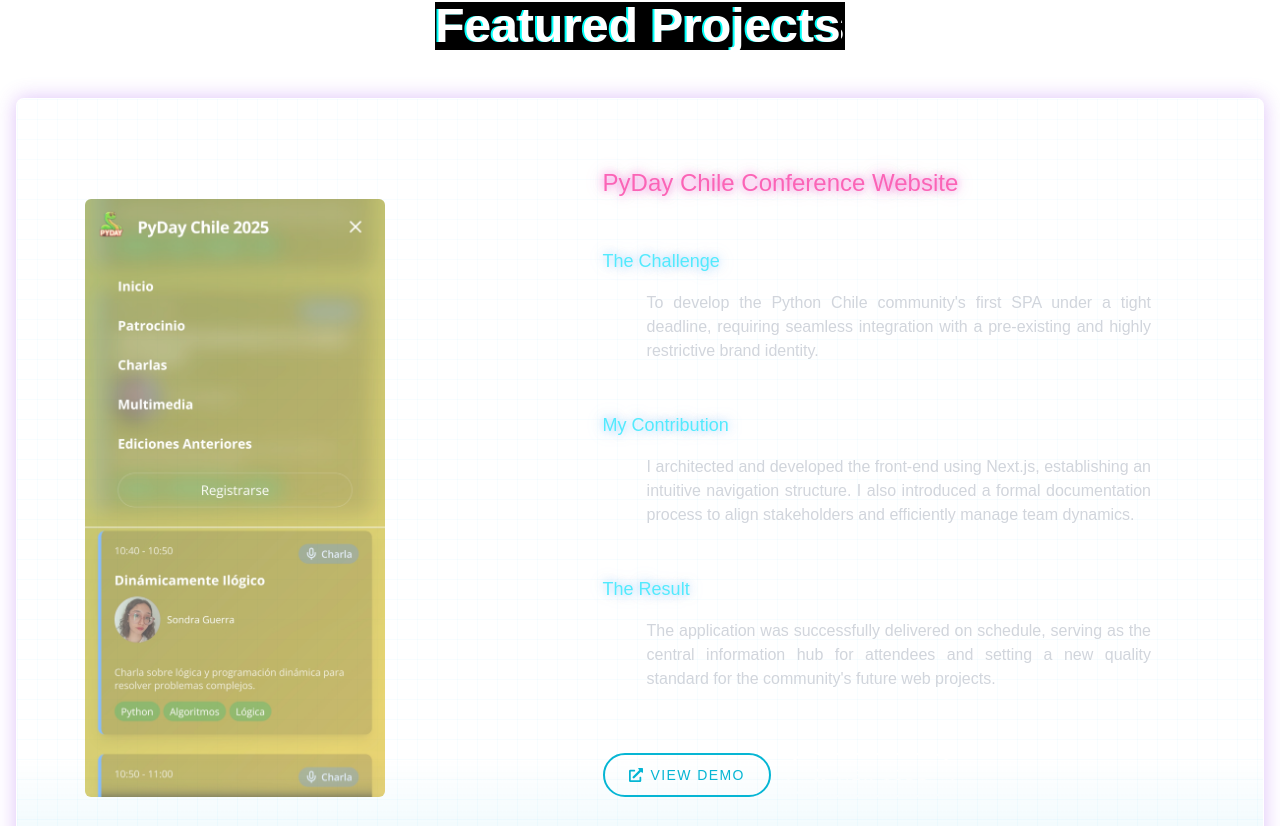
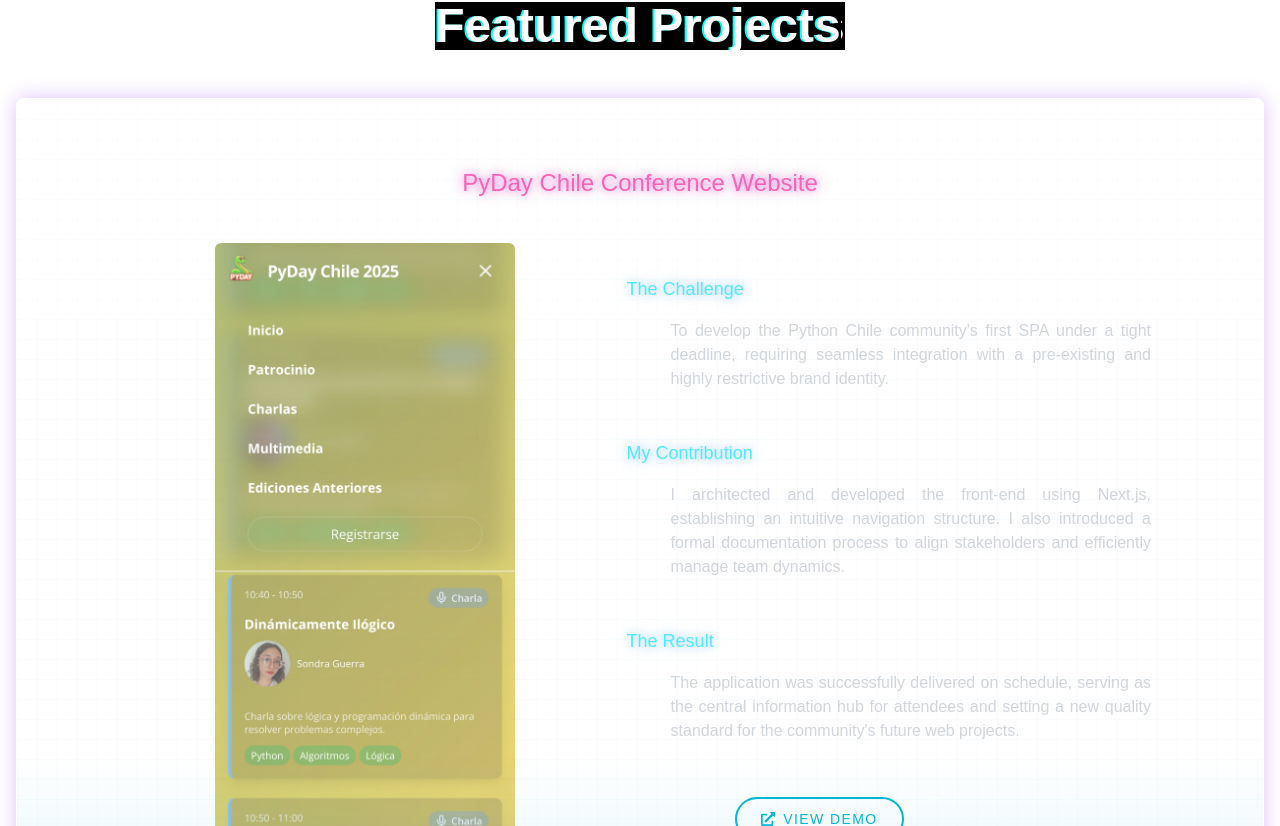
Before and after one commit to MariferVL/inner-rework, a Next.js app: page /en in a window 1280 px wide. Shown: the part 2074-2900 px from the top of the page. Built offline with nearby package versions, Linux system fonts and the light colour scheme.

Commit message:
Fix details

```diff
--- a/components/ProjectsSection.js
+++ b/components/ProjectsSection.js
@@ -21,7 +21,6 @@
         demo: "https://pyday.cl",
         code: "https://github.com/python-chile/pydaydotcl",
         technologies: "Javascript, Next.js, Tailwind CSS, Git",
-
       },
       project_2: {
         image: "/images/projects/valeria.jpg",
@@ -63,10 +62,15 @@
               animate={{ opacity: 1, filter: "blur(0px)" }}
               exit={{ opacity: 0, filter: "blur(10px)" }}
               transition={{ duration: 0.8, ease: "easeInOut" }}
-              className="relative z-10 grid grid-cols-1 md:grid-cols-5 gap-6 p-4"
+              className="relative z-10 p-4"
             >
-              <div className="md:col-span-2">
-                <div className="md:pt-8 md:pr-4 overflow-hidden">
+              <h3 className="font-orbitron text-2xl text-pink-400 mb-11 text-center animate-pink-pulse-glow pink-glow">
+                {activeProject.name}
+              </h3>
+
+              <div className="grid grid-cols-1 md:grid-cols-5 gap-6">
+                <div className="md:col-span-2 flex justify-center md:justify-end">
+                  <div className="overflow-hidden">
                     <Image
                       src={activeProject.image}
                       alt={`${activeProject.name} project screenshot`}
@@ -77,10 +81,7 @@
                   </div>
                 </div>
 
-              <div className="md:col-span-3 flex flex-col md:ml-16">
-                <h3 className="font-orbitron text-2xl text-pink-400 mb-4 animate-pink-pulse-glow pink-glow">
-                  {activeProject.name}
-                </h3>
+                <div className="md:col-span-3 flex flex-col md:ml-22">
                   <div>
                     <h4 className="font-orbitron text-lg text-cyan-300 md:mt-8 mb-1 animate-cyan-pulse-glow cyan-glow ">
                       {projectsData.challengeLabel}
@@ -106,7 +107,7 @@
                     </p>
                   </div>
 
-                <div className="flex flex-col sm:flex-row gap-4 mt-auto pt-4">
+                  <div className="flex flex-col sm:flex-row sm:justify-center gap-4 mt-auto pt-4">
                     <Button
                       href={activeProject.demo}
                       color="#06b6d4"
@@ -121,6 +122,7 @@
                     >
                       <FaGithub /> {projectsData.codeLabel}
                     </Button>
+                  </div>
                 </div>
               </div>
             </motion.div>
```
Lines whose indentation alone changed are shown as unchanged.
